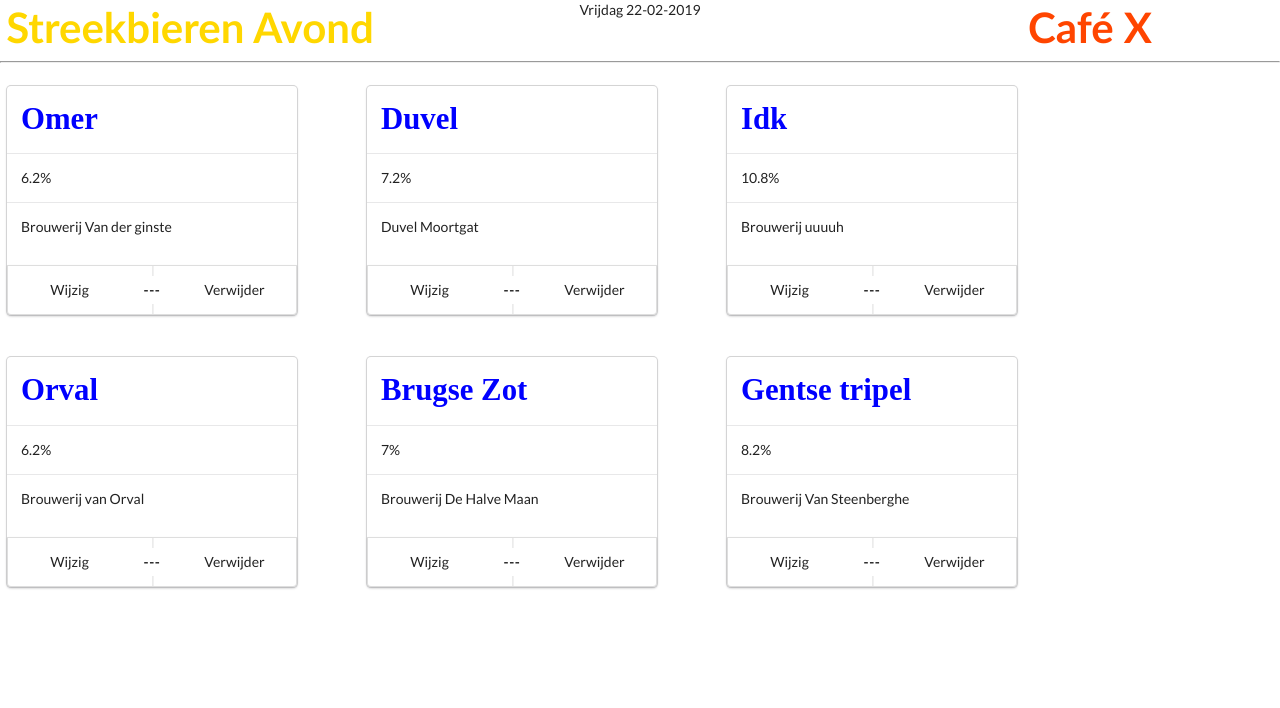
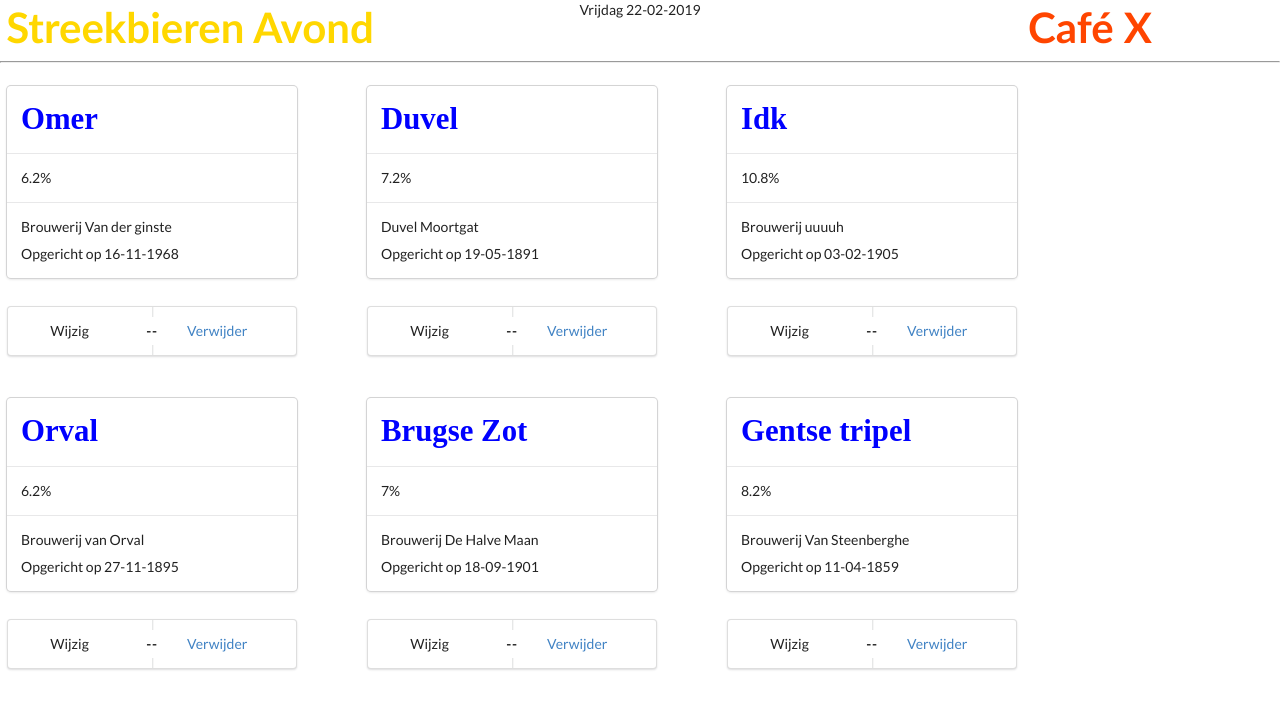
Before and after one commit to JelleCallewaert/streekbieren-avond, an Angular app: page / in a window 1280 px wide. Shown: the top 708 px of the page. Built offline with nearby package versions, Linux system fonts and the light colour scheme.

Commit message:
verwijder functionaliteit

```diff
--- a/src/app/streekbieren/lijst-streekbieren/lijst-streekbieren.component.html
+++ b/src/app/streekbieren/lijst-streekbieren/lijst-streekbieren.component.html
@@ -1,3 +1,19 @@
 <div class="ui cards">
-    <app-streekbier *ngFor="let localBier of bieren" [streekbier]="localBier"></app-streekbier>
+    <div  *ngFor="let localBier of bieren">
+        <app-streekbier [streekbier]="localBier"></app-streekbier>
+    <div class="ui segment"  style="margin-top:2em; margin-bottom: 1em; margin-right: 4em; margin-left: 1em;">
+        <div class="ui two column very relaxed grid">
+        <div class="column">
+            <!--TODO: maak knop naar edit pagina-->
+            <p style="text-align:center">Wijzig</p>
+        </div>
+        <div class="column">
+            <!--TODO: maak knop + confirm-->
+            <a style="text-align:center" (click)="verwijder(localBier)">Verwijder</a>
+        </div>
+    </div>
+    <div class="ui vertical divider">
+      --
+  </div>
 </div>
+</div>
--- a/src/app/streekbieren/lijst-streekbieren/lijst-streekbieren.component.ts
+++ b/src/app/streekbieren/lijst-streekbieren/lijst-streekbieren.component.ts
@@ -20,4 +20,10 @@
     )
   }
 
+  verwijder(localBier: Streekbier){
+    const index = this.bieren.indexOf(localBier)
+    if(index !== -1)
+      this.bieren.splice(index, 1)
+  }
+
 }
--- a/src/app/streekbieren/streekbier/streekbier.component.html
+++ b/src/app/streekbieren/streekbier/streekbier.component.html
@@ -7,17 +7,6 @@
   </div>
   <div class="content">
     <p>{{streekbier.brouwerij.naam}}</p>
-  </div>
-  <div class="ui segment">
-    <div class="ui two column very relaxed grid">
-      <div class="column">
-        <p style="text-align:center">Wijzig</p>
-      </div>
-      <div class="column">
-        <p style="text-align:center">Verwijder</p>
-      </div>
-    </div>
-    <div class="ui vertical divider">
-      ---
+    <p>Opgericht op {{streekbier.brouwerij.datumOpgericht | date: 'dd-MM-yyyy'}}</p>
   </div>
 </div>
```
